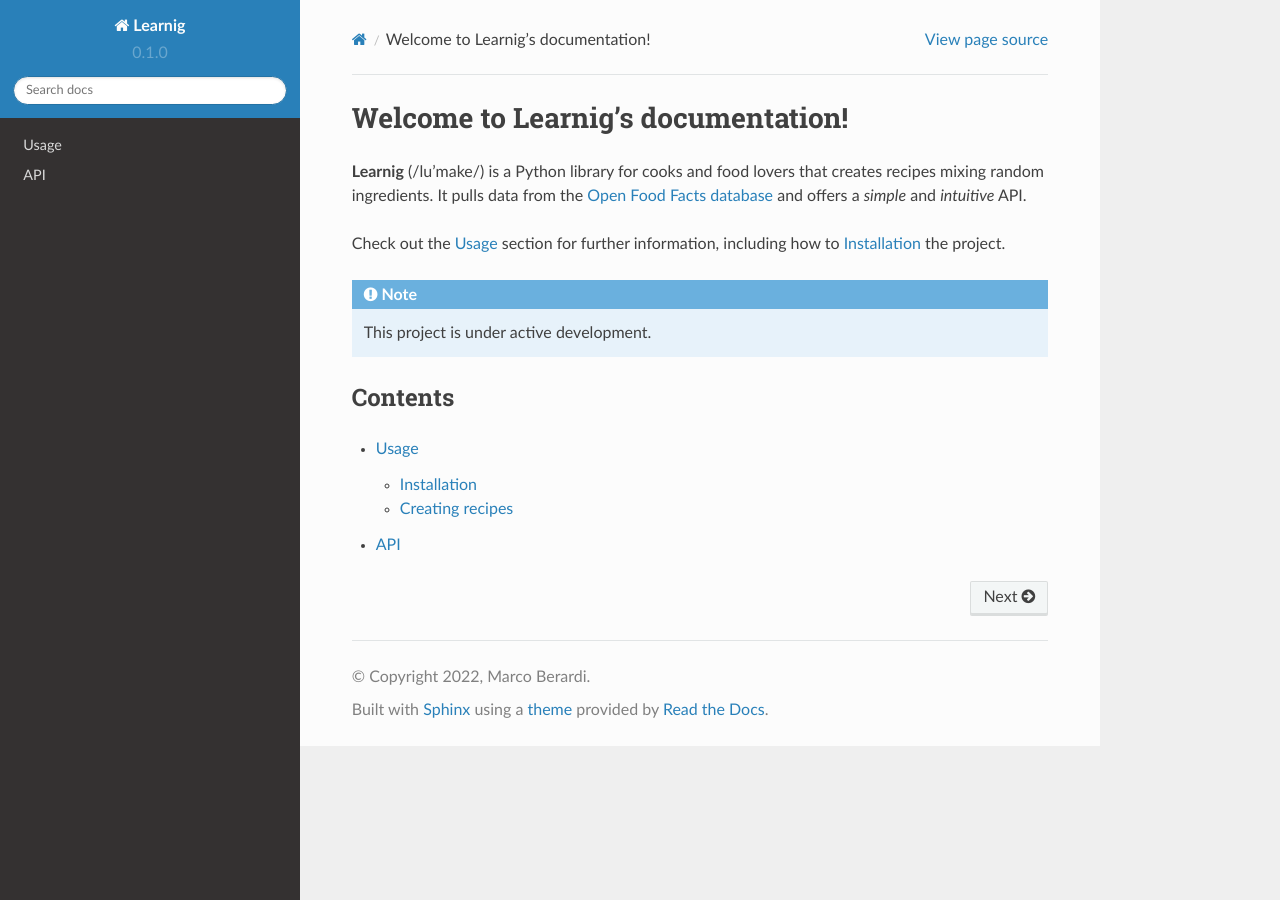
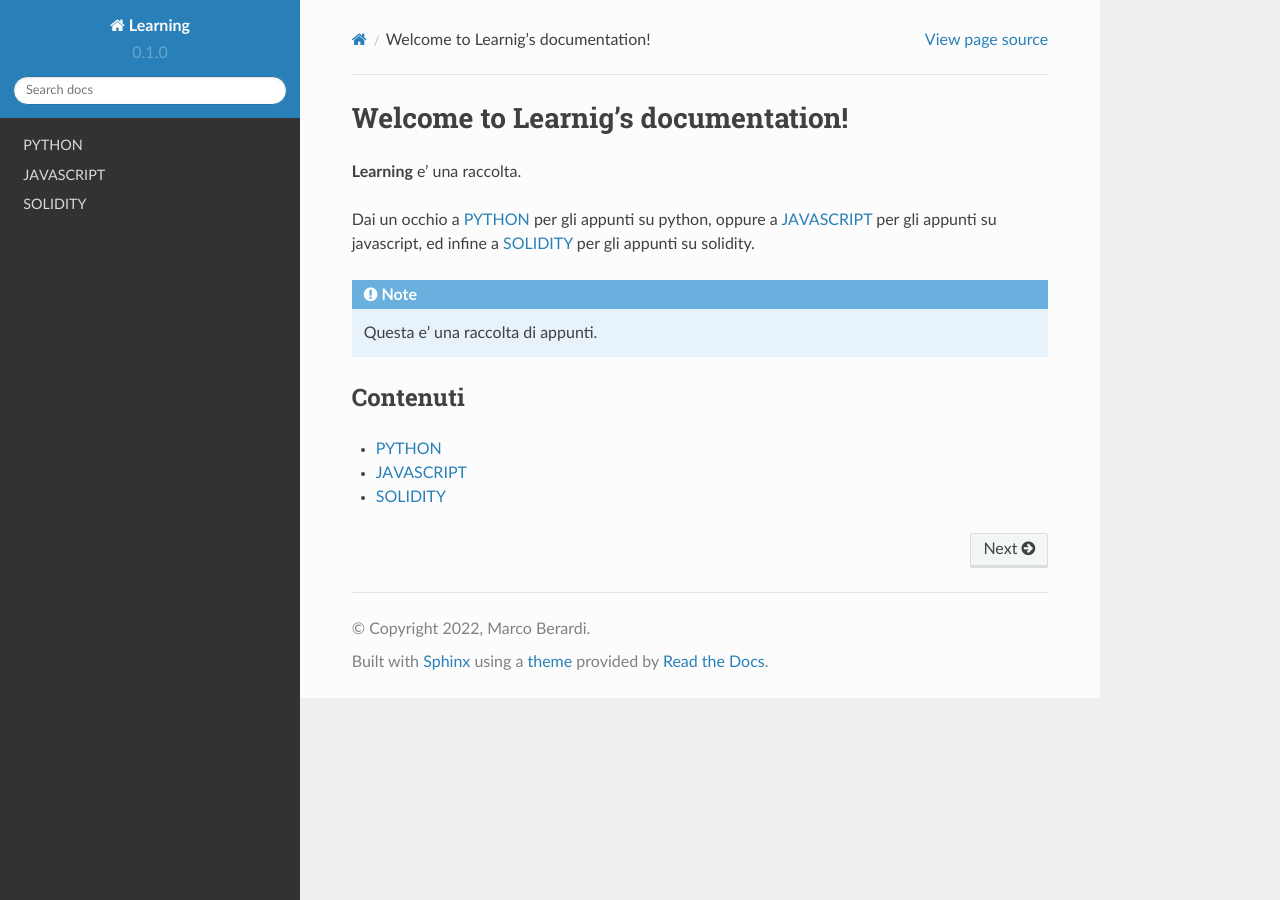
Before and after one commit to EmBy81/Learning, a Sphinx documentation site: the page built from docs/source/index.rst, in a window 1280 px wide. Built offline with Sphinx 7.4.7 and the Read the Docs theme 2.0.0, drawn with Linux system fonts in a browser that asks for light colours.

Commit message:
creazione scheletro repo

```diff
--- a/docs/source/conf.py
+++ b/docs/source/conf.py
@@ -2,7 +2,7 @@
 
 # -- Project information
 
-project = 'Learnig'
+project = 'Learning'
 copyright = '2022, Marco Berardi'
 author = 'Marco'
 
--- a/docs/source/index.rst
+++ b/docs/source/index.rst
@@ -1,22 +1,20 @@
 Welcome to Learnig's documentation!
 ===================================
 
-**Learnig** (/lu'make/) is a Python library for cooks and food lovers
-that creates recipes mixing random ingredients.
-It pulls data from the `Open Food Facts database <https://world.openfoodfacts.org/>`_
-and offers a *simple* and *intuitive* API.
+**Learning** e' una raccolta.
 
-Check out the :doc:`usage` section for further information, including
-how to :ref:`installation` the project.
+Dai un occhio a :doc:`python` per gli appunti su python, oppure a :doc:`javascript` per gli appunti su javascript,
+ed infine a :doc:`solidity` per gli appunti su solidity.
 
 .. note::
 
-   This project is under active development.
+   Questa e' una raccolta di appunti.
 
-Contents
+Contenuti
 --------
 
 .. toctree::
 
-   usage
-   api
+   python
+   javascript
+   solidity
```
